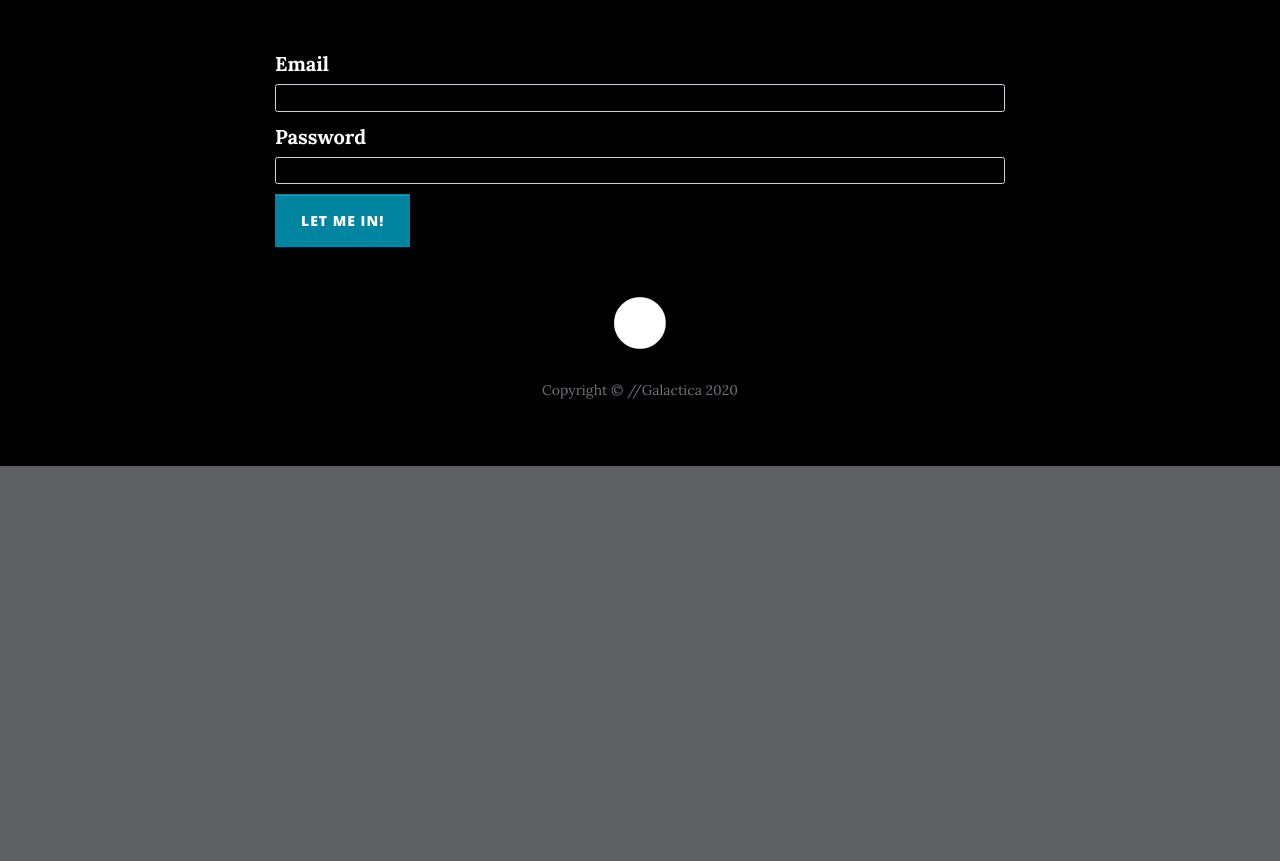
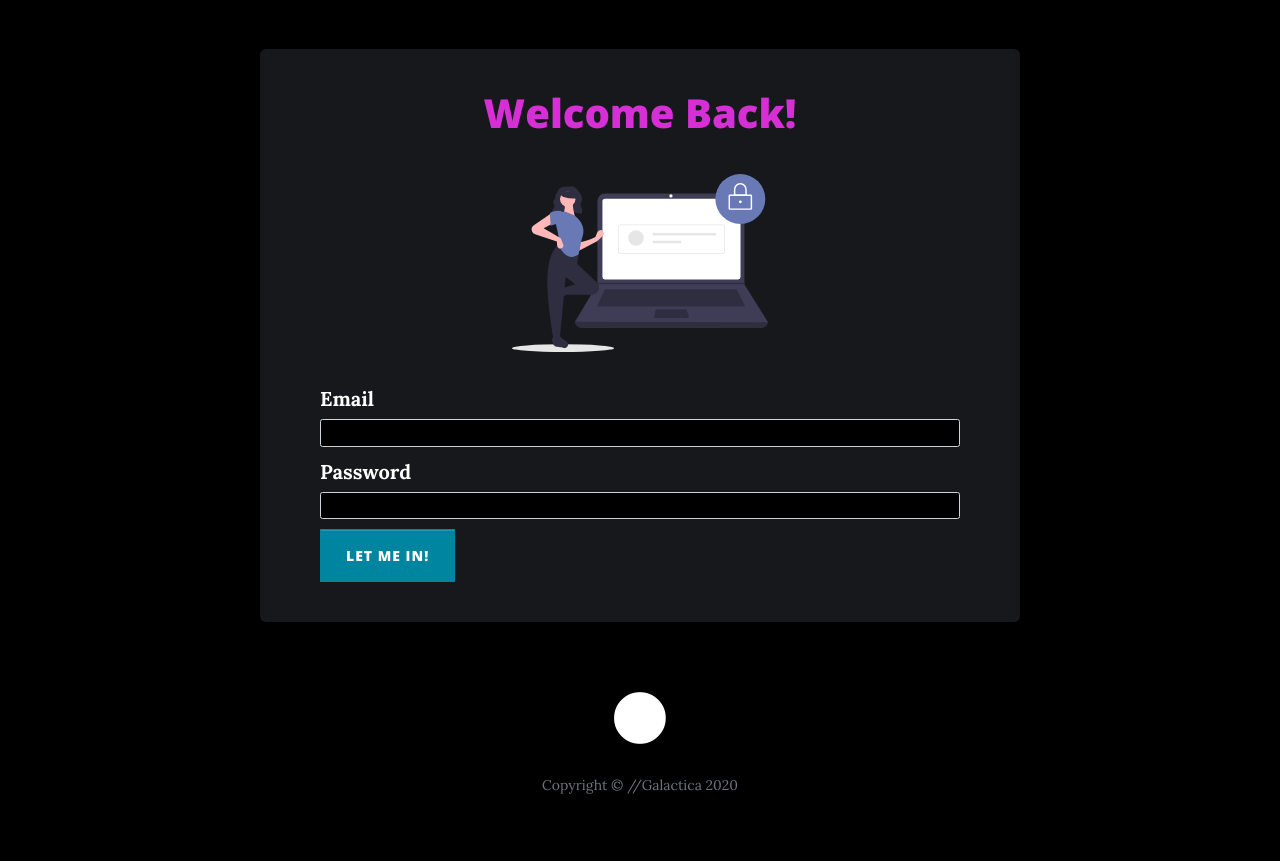
Before and after one commit to YOULOF2/Galactika, a Flask app: page /login in a window 1280 px wide. Shown: the part 598-1459 px from the top of the page. Before the commit the page ends 1064 px from the top, so only its background shows below. Run offline with Flask 2, Linux system fonts and the light colour scheme; some libraries are stand-ins or nearby versions.

Commit message:
Clean up

```diff
--- a/main.py
+++ b/main.py
@@ -99,7 +99,7 @@ def get_top_news():
         "apiKey": NEWS_API_KEY
     }
     response = requests.get(url=ENDPOINT, params=parameters)
-    print(response.raise_for_status())
+    response.raise_for_status()
     try:
         return response.json()["articles"]
     except KeyError:
--- /dev/null
+++ b/static/galactic blog/css/styles.css
@@ -0,0 +1,10 @@
+.info-img {
+    width: 50%;
+    padding: 5%;
+}
+
+.center {
+    display: block;
+    margin-left: auto;
+    margin-right: auto;
+}
--- a/templates/header.html
+++ b/templates/header.html
@@ -16,6 +16,7 @@
 
   <!-- Custom fonts for this template -->
   <link href="{{ url_for('static', filename='galactic blog/vendor/fontawesome-free/css/all.min.css')}}" rel="stylesheet" type="text/css">
+  <link href="{{ url_for('static', filename='galactic blog/css/styles.css')}}" rel="stylesheet" type="text/css">
   <link href='https://fonts.googleapis.com/css?family=Lora:400,700,400italic,700italic' rel='stylesheet' type='text/css'>
   <link href='https://fonts.googleapis.com/css?family=Open+Sans:300italic,400italic,600italic,700italic,800italic,400,300,600,700,800' rel='stylesheet' type='text/css'>
 
@@ -42,9 +43,6 @@
       <div class="collapse navbar-collapse" id="navbarResponsive">
         <ul class="navbar-nav ml-auto">
           <li class="nav-item">
-            <a class="nav-link" href="{{ url_for('home') }}">Home</a>
-          </li>
-          <li class="nav-item">
             <a class="nav-link" href="{{ url_for('get_all_posts') }}">Blog</a>
           </li>
         {% if not user_logged_in: %}
@@ -57,13 +55,13 @@
         {% endif %}
           {% if user_logged_in: %}
             <li class="nav-item">
-              <a class="nav-link" href="{{ url_for('magazine') }}">Download Magazine</a>
+              <a class="nav-link" href="{{ url_for('magazine') }}">Magazine</a>
+            </li>
+            <li class="nav-item">
+              <a class="nav-link" href="{{ url_for('go_to_settings') }}">Settings</a>
             </li>
             <li class="nav-item">
               <a class="nav-link" href="{{ url_for('logout') }}">Log Out</a>
-            </li>
-          <li class="nav-item">
-              <a class="nav-link" href="{{ url_for('go_to_settings') }}">Settings</a>
             </li>
           {% endif %}
 
--- a/templates/home/index.html
+++ b/templates/home/index.html
@@ -21,11 +21,11 @@
             </div>
         </div>
     {% endif %}
-      <div class="jumbotron">
+      <div class="col-lg-12 col-md-12 col-sm-2 jumbotron">
          <h1 class="flash_news_title">Flash News:</h1>
           <div class="row mb-2 featured_post" style="padding-left:0%">
-            {% for post in featured_posts[:3]: %}
-              <div class="card" style="width: 18rem;">
+            {% for post in featured_posts[:6]: %}
+              <div class="card" style="width: 15rem;">
                 <img src="{{ post['urlToImage'] }}" class="card-img-top" onerror="this.onerror=null; this.src='static/home/img/image_not_found.png'">
                 <div class="card-body">
                   <h5 class="card-title feature_title">{{ post["title"] }}</h5>
--- a/templates/login.html
+++ b/templates/login.html
@@ -9,7 +9,7 @@
 
   <div class="container">
     <div class="row">
-      <div class="col-lg-8 col-md-10 mx-auto content">
+      <div class="col-lg-8 col-md-10 mx-auto content jumbotron">
           {% with messages = get_flashed_messages() %}
               {% if messages %}
                 {% for message in messages %}
@@ -17,6 +17,8 @@
                 {% endfor %}
               {% endif %}
           {% endwith %}
+          <h3 class="flash_news_title">Welcome Back!</h3>
+          <img class="info-img center" src="{{ url_for('static', filename='galactic blog/img/login_img.svg') }}">
         {{ wtf.quick_form(form, novalidate=True, button_map={"submit": "primary"}) }}
       </div>
     </div>
```
Also changed, not shown: static/galactic blog/img/login_img.svg (added).
